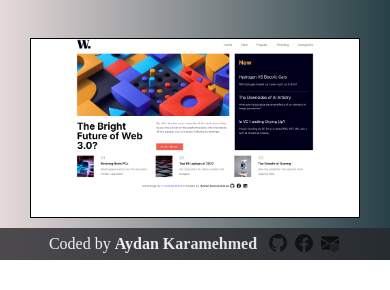
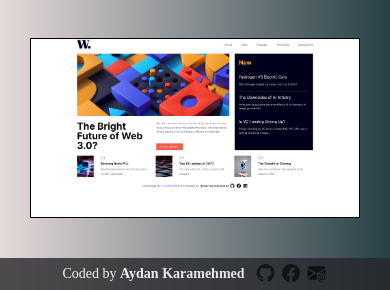
Before and after one commit to AydanKara/My-Web-Sites-Portfolio, a plain HTML site: page index.html in a window 390 px wide. Shown: the part 1162-1452 px from the top of the page. Before the commit the page ends 1422 px from the top, so only its background shows below. Drawn offline with nearby package versions, Linux system fonts and the light colour scheme.

Commit message:
Update style.css

```diff
--- a/style.css
+++ b/style.css
@@ -128,6 +128,8 @@ p {
     min-height: unset;
   }
   .footer {
+    margin-top: 30px;
+    font-size: 14px;
     position: unset;
     bottom: unset;
   }
```
